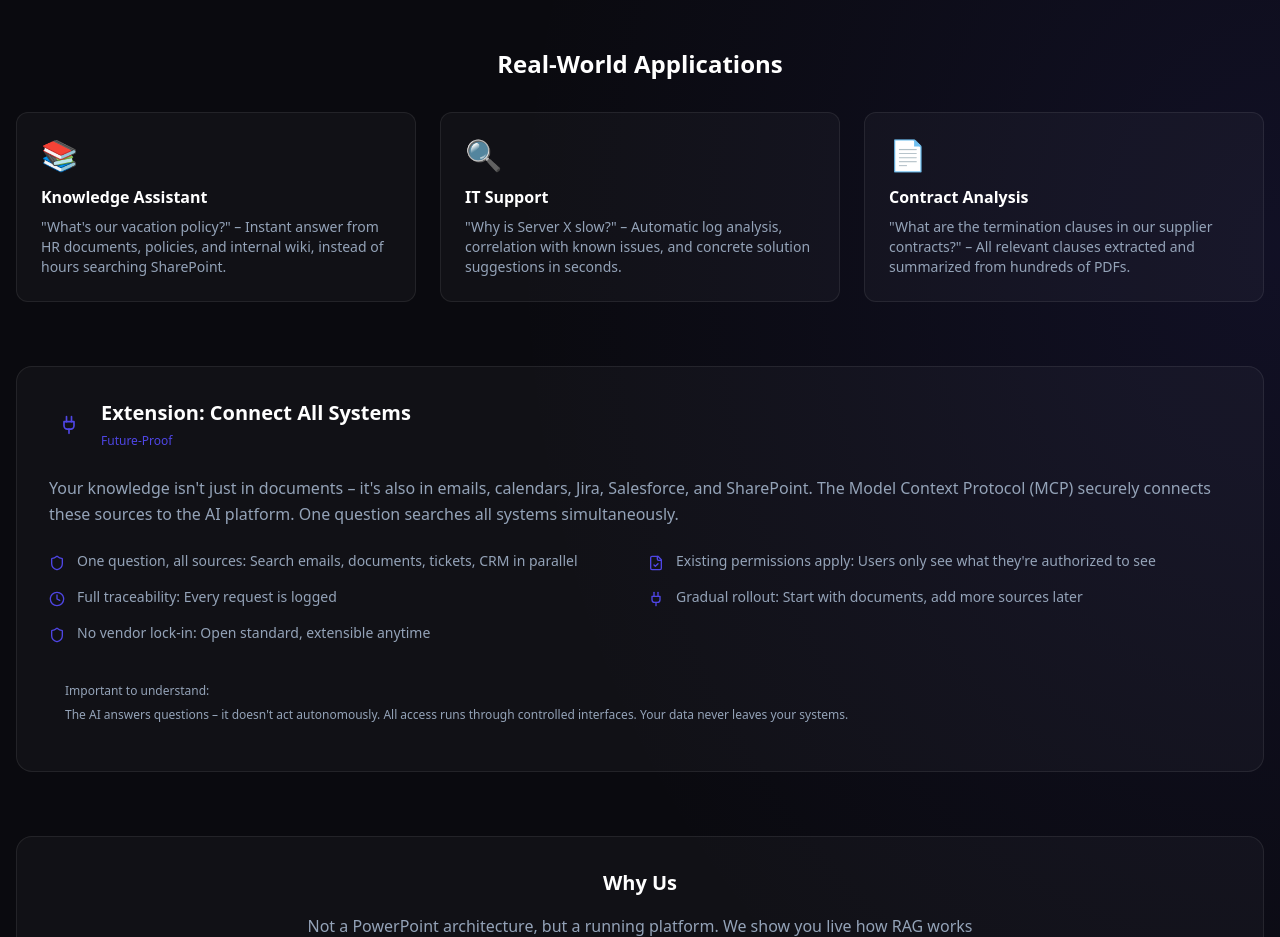
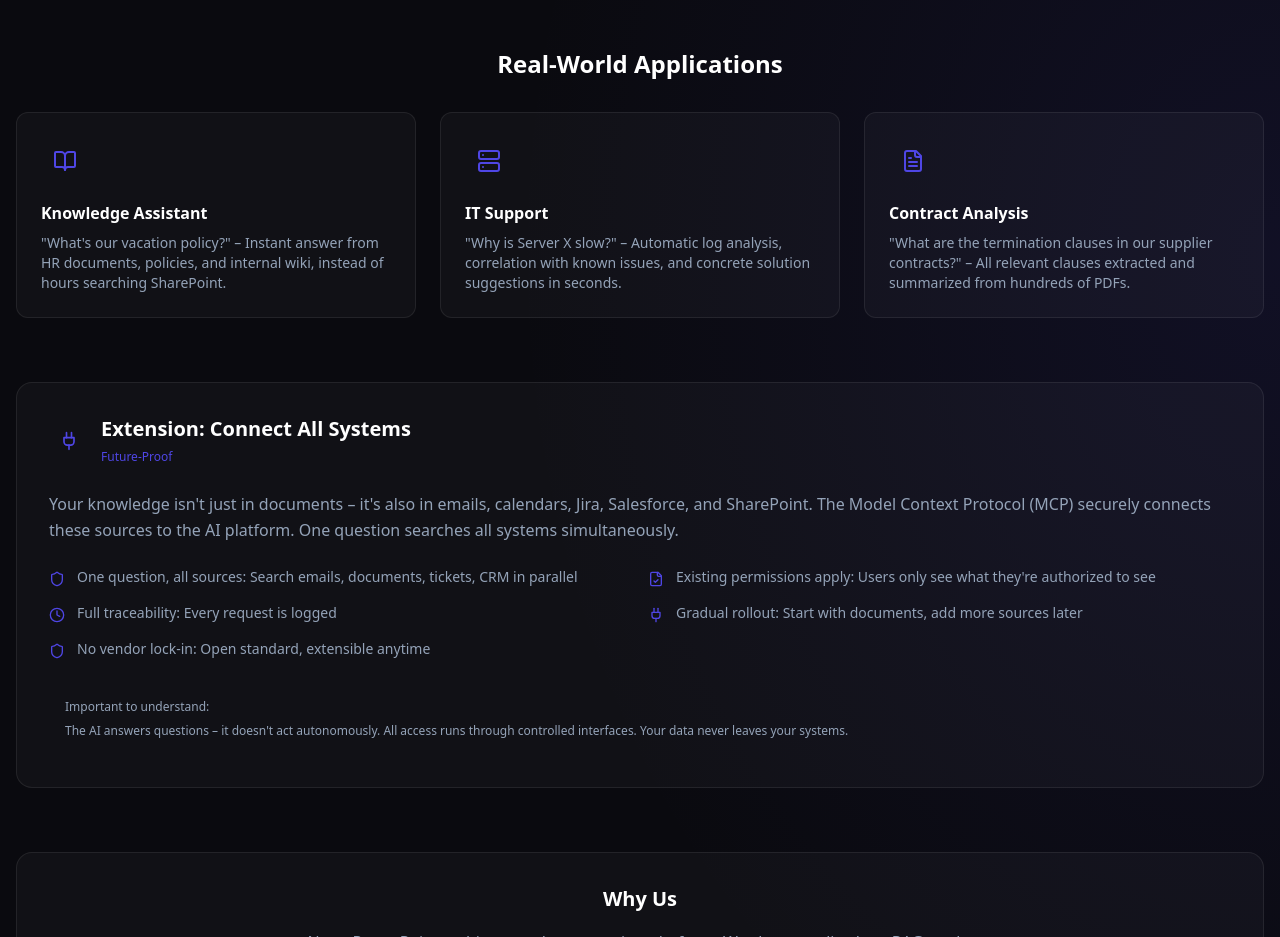
Before and after one commit to achildrenmile/stralisolutionsweb, a React (Vite) app: page / in a window 1280 px wide. Shown: the part 2960-3897 px from the top of the page. Built offline with nearby package versions, Linux system fonts and the light colour scheme.

Commit message:
Replace emoji icons with lucide-react icons in use cases section

```diff
--- a/src/components/AIPlatforms.jsx
+++ b/src/components/AIPlatforms.jsx
@@ -1,7 +1,7 @@
 import { motion } from 'framer-motion';
 import { useInView } from 'react-intersection-observer';
 import { useLanguage } from '../context/LanguageContext';
-import { Database, Search, Brain, MessageSquare, Layers, Zap, Plug, Shield, FileCheck, Clock } from 'lucide-react';
+import { Database, Search, Brain, MessageSquare, Layers, Zap, Plug, Shield, FileCheck, Clock, BookOpen, Server, FileText } from 'lucide-react';
 
 const AIPlatforms = () => {
   const { translations } = useLanguage();
@@ -23,9 +23,9 @@ const AIPlatforms = () => {
   ];
 
   const useCases = [
-    { icon: '📚', key: 'knowledge' },
-    { icon: '🔍', key: 'logs' },
-    { icon: '📄', key: 'docs' }
+    { icon: BookOpen, key: 'knowledge' },
+    { icon: Server, key: 'logs' },
+    { icon: FileText, key: 'docs' }
   ];
 
   return (
@@ -175,6 +175,7 @@ const AIPlatforms = () => {
           <div className="grid md:grid-cols-3 gap-6">
             {useCases.map((useCase, index) => {
               const caseData = t.useCases.items[useCase.key];
+              const IconComponent = useCase.icon;
               return (
                 <motion.div
                   key={useCase.key}
@@ -183,7 +184,9 @@ const AIPlatforms = () => {
                   animate={inView ? { opacity: 1, y: 0 } : { opacity: 0, y: 20 }}
                   transition={{ duration: 0.4, delay: 0.6 + 0.1 * index }}
                 >
-                  <div className="text-3xl mb-3">{useCase.icon}</div>
+                  <div className="w-12 h-12 mb-4 rounded-lg bg-[var(--accent)]/20 flex items-center justify-center">
+                    <IconComponent className="text-[var(--accent)]" size={24} />
+                  </div>
                   <h4 className="font-semibold text-white mb-2">{caseData.title}</h4>
                   <p className="text-sm text-[var(--text-muted)]">{caseData.description}</p>
                 </motion.div>
```
